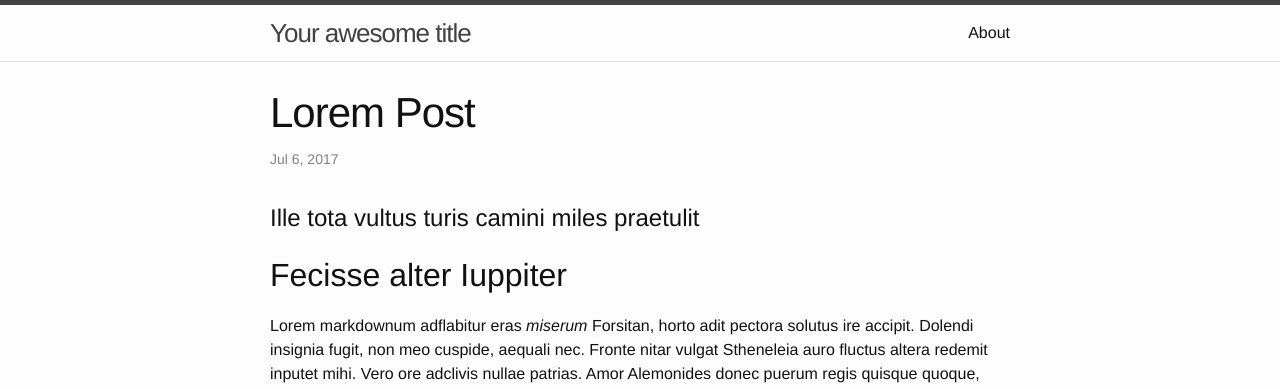
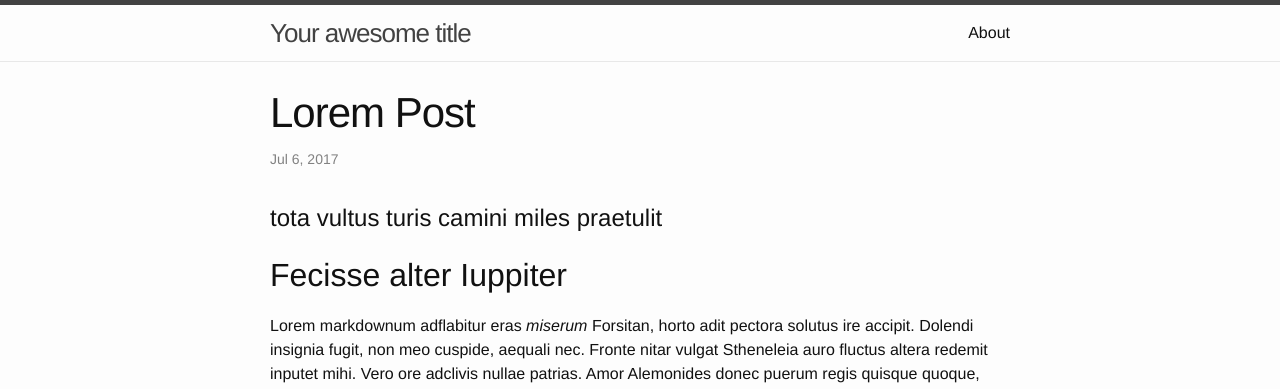
Before and after one commit to fizzahzahoor/SiteleafIntegration, a Jekyll site: the page built from _posts/2017-07-06-lorem-post.markdown, in a window 1280 px wide. Shown: the top 389 px of the page. Built offline with Jekyll 4.4.1, drawn with Linux system fonts in a browser that asks for light colours.

Commit message:
Update 2017-07-06-lorem-post.markdown

```diff
--- a/_posts/2017-07-06-lorem-post.markdown
+++ b/_posts/2017-07-06-lorem-post.markdown
@@ -6,7 +6,7 @@ tags:
 layout: post
 ---
 
-# Ille tota vultus turis camini miles praetulit
+# tota vultus turis camini miles praetulit
 
 ## Fecisse alter Iuppiter
 
```
